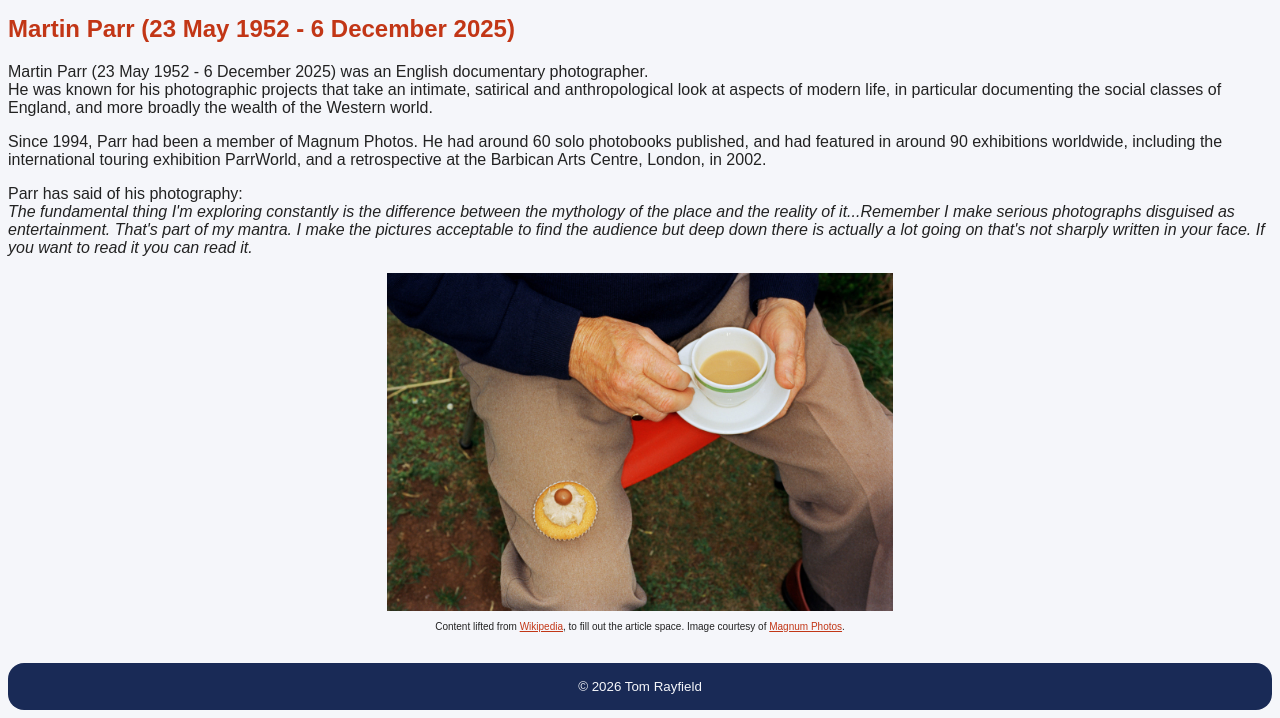
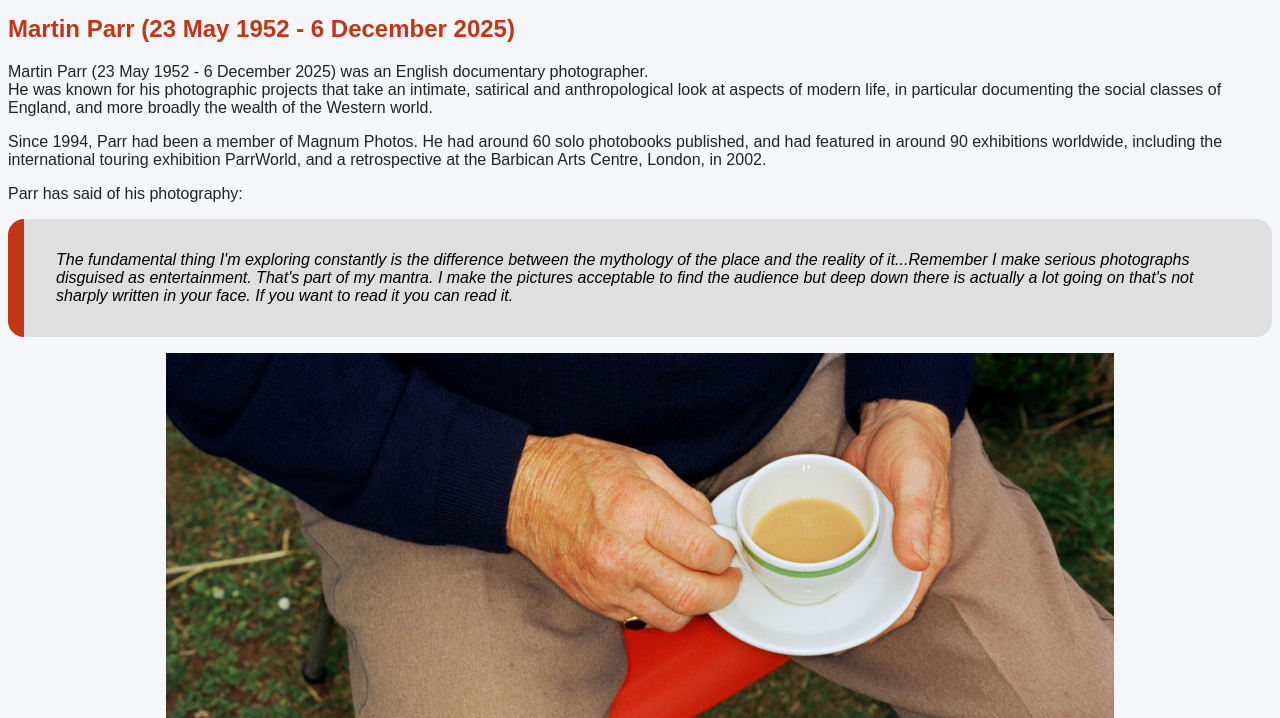
Before and after one commit to tmryfld/MyFirstWebApp, a plain HTML site: page week3.html in a window 1280 px wide. Shown: the part 82-800 px from the top of the page. Drawn offline with Linux system fonts and the light colour scheme.

Commit message:
Add files via upload

```diff
--- a/styles3.css
+++ b/styles3.css
@@ -10,11 +10,21 @@ p, ul, br {
 }
 
 img {
-    width:40%;
+    width:75%;
+    height:auto;
 }
 
 body {
     background-color: #f5f6fa;
+}
+
+.highlight {
+            padding: 2rem;
+            background-color: #dfdfdf;
+            border-left: 1rem solid #c23616;
+            border-radius: 1rem;
+            font-family:Arial;
+
 }
 
 .header-main{
--- a/week3.html
+++ b/week3.html
@@ -1,6 +1,11 @@
+<!DOCTYPE html>
 <html lang="en">
 
     <head>
+        <meta charset="UTF-8">
+        <meta name="viewport" content="width=device-width, initial-scale=1.0">
+        <meta name="description" content="Webpage about photographer Martin Parr to demonstrate responsive HTML, CSS and accessibility techniques.">
+
         <title>Week 3</title>
         <link rel="stylesheet" href="styles3.css">
     </head>
@@ -18,13 +23,17 @@
                 <p>Martin Parr (23 May 1952 - 6 December 2025) was an English documentary photographer.
                 <br>He was known for his photographic projects that take an intimate, satirical and anthropological look at aspects of modern life, in particular documenting the social classes of England, and more broadly the wealth of the Western world.</p>
                 <p>Since 1994, Parr had been a member of Magnum Photos. He had around 60 solo photobooks published, and had featured in around 90 exhibitions worldwide, including the international touring exhibition ParrWorld, and a retrospective at the Barbican Arts Centre, London, in 2002.</p>
-                <p>Parr has said of his photography:
-                <br><i>The fundamental thing I'm exploring constantly is the difference between the mythology of the place and the reality of it...Remember I make serious photographs disguised as entertainment. That's part of my mantra. I make the pictures acceptable to find the audience but deep down there is actually a lot going on that's not sharply written in your face. If you want to read it you can read it.</i>
-                <center><img src="week3.jpg" alt="A photo of a man holding a cup of tea, on his right leg is a cake, balanced on his knee" title="Martin Parr - Real Food 2000"></center>
-                </article>
+                <p>Parr has said of his photography:</div>
+
+            <div class="highlight">
+                <i>The fundamental thing I'm exploring constantly is the difference between the mythology of the place and the reality of it...Remember I make serious photographs disguised as entertainment. That's part of my mantra. I make the pictures acceptable to find the audience but deep down there is actually a lot going on that's not sharply written in your face. If you want to read it you can read it.</i></div>
+
+            <div class="content-grid">
+                <p><center><img src="week3.jpg" alt="A photo of a man holding a cup of tea, on his right leg is a cake, balanced on his knee" title="Martin Parr - Real Food 2000"></center></p>
             </div>
+
             <div class="disclaimer">
-                <p>Content lifted from <a href="https://en.wikipedia.org/wiki/Martin_Parr" target="_blank">Wikipedia</a>, to fill out the article space. Image courtesy of <a href="https://www.magnumphotos.com/arts-culture/society-arts-culture/martin-parrs-real-food/" target="_blank">Magnum Photos</a>.</p>
+                <p>Content taken from <a href="https://en.wikipedia.org/wiki/Martin_Parr" target="_blank">Wikipedia</a>, to fill out the article space instead of placeholder text. Image courtesy of <a href="https://www.magnumphotos.com/arts-culture/society-arts-culture/martin-parrs-real-food/" target="_blank">Magnum Photos</a>.</p>
                 <p>&nbsp;</p>
             </div>
         </main>
```
